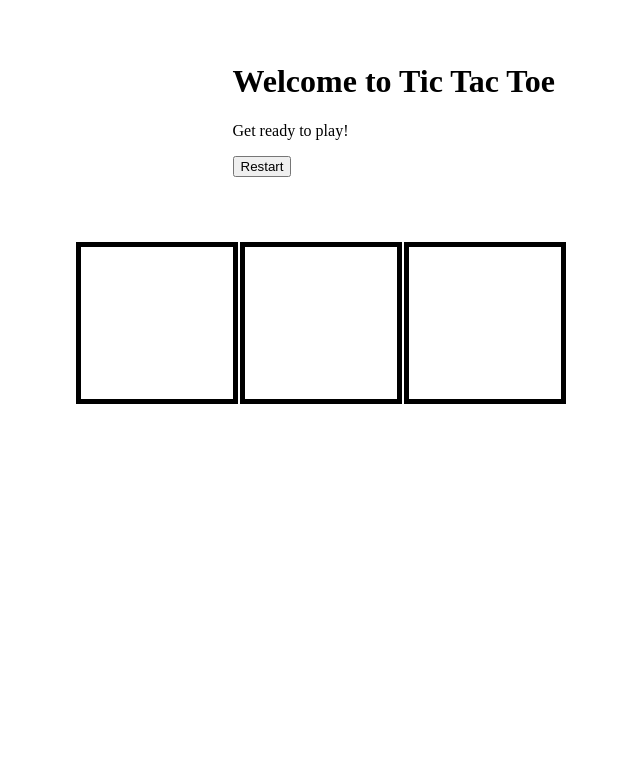
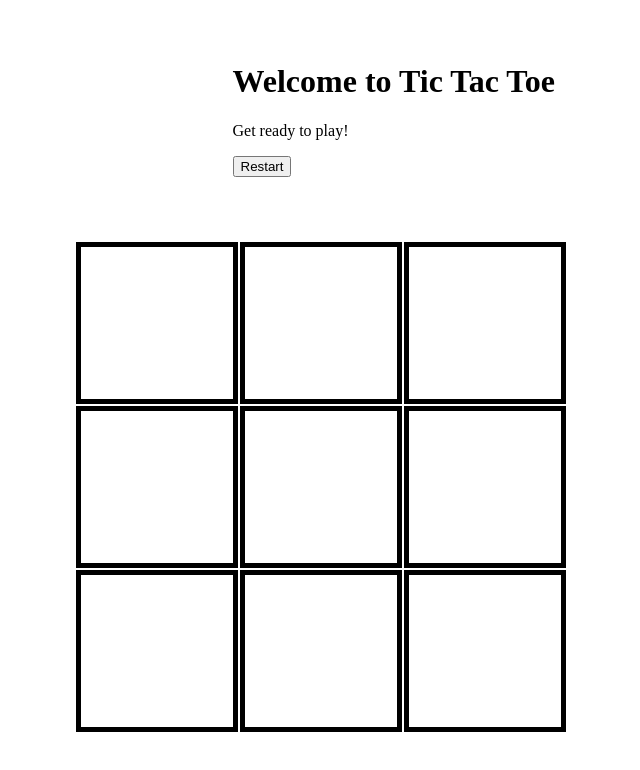
Before and after one commit to lemak91/TicTacToe, a plain HTML site: page index.html in a window 1280 px wide. Both pictures are taken after a click on the button "Restart". Shown: the whole page, without its empty margins (319-959 px from the left). Drawn offline with Linux system fonts and the light colour scheme.

Commit message:
finished

```diff
--- a/index.html
+++ b/index.html
@@ -20,8 +20,22 @@
         <tr>
           <!-- the onclick calls a function called "handleClick" and passes itself to it -->
           <td id='top-left' onclick="handleClick(this)" ></td>
-          <td id='top-middle'></td>
-          <td></td>
+          <td id='top-middle' onclick="handleClick(this)" ></td>
+          <td id='top-right' onclick="handleClick(this)" ></td>
+        </tr>
+
+        <tr>
+          <!-- the onclick calls a function called "handleClick" and passes itself to it -->
+          <td id='middle-left' onclick="handleClick(this)" ></td>
+          <td id='middle-middle' onclick="handleClick(this)" ></td>
+          <td id='middle-right' onclick="handleClick(this)" ></td>
+        </tr>
+
+        <tr>
+          <!-- the onclick calls a function called "handleClick" and passes itself to it -->
+          <td id='bottom-left' onclick="handleClick(this)" ></td>
+          <td id='bottom-middle' onclick="handleClick(this)" ></td>
+          <td id='bottom-right' onclick="handleClick(this)" ></td>
         </tr>
         <!-- @TODO create new rows and cells for the rest of your TTT board. -->
         <!-- @TODO give each new cell an id & an event listener to call the "handleClick" function -->
--- a/scripts.js
+++ b/scripts.js
@@ -8,7 +8,6 @@
 
 // The variable will change from X to O based on what player turn it is. We need to hold this so we can place an X or O on the board when they're clicked.
 let currentMarker = 'X'
-
 
 
 
@@ -30,12 +29,6 @@ const handleClick = (element) => {
 
 
 
-
-
-
-
-
-
 // this function places the "currentMarker" inside the HTML element that was clicked and calls the "changeMarker" function.
 const addMarker = (id) => {
 
@@ -44,6 +37,7 @@ const addMarker = (id) => {
   console.log(`Therefore, a  "${currentMarker}"  should be placed in the square with the id:  ${id}`)
 
   // @TODO-2: Build a line of code that will set the innerHTML property of the element that was clicked to the "currentMarker"
+    document.getElementById(id).innerText = currentMarker;
 
   // @TODO-2.5: MIX & MATCH, You will need the following pieces of code to build that line:
   // = currentMarker
@@ -53,11 +47,6 @@ const addMarker = (id) => {
 
   changeMarker()
 }
-
-
-
-
-
 
 
 
@@ -76,16 +65,12 @@ const changeMarker = () => {
 
 
 
-
-
-
-
-
 // This "resetBoard" function is called when the user clicks on the "Restart" button.
 const resetBoard = () => {
 
   // @TODO-3: To make your "Restart" button work you'll need to build a line of code here that:
       // collects all of the "td" elements into an HTML Collection: https://www.w3schools.com/jsref/dom_obj_htmlcollection.asp
+    const squares = document.querySelectorAll('td')
 
   // @TODO-3.5: MIX & MATCH, You will need the following pieces of code to build that line:
   // squares
```
